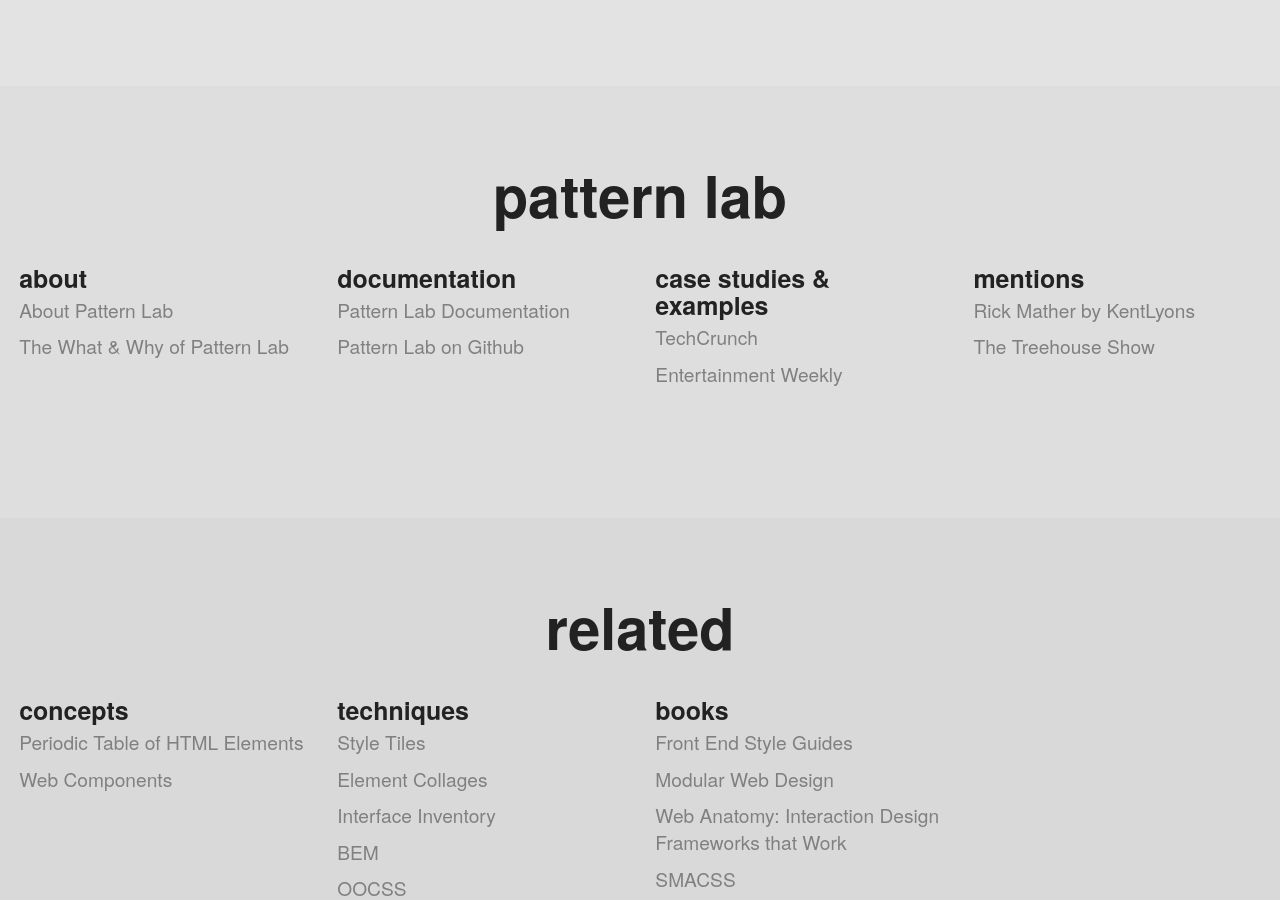
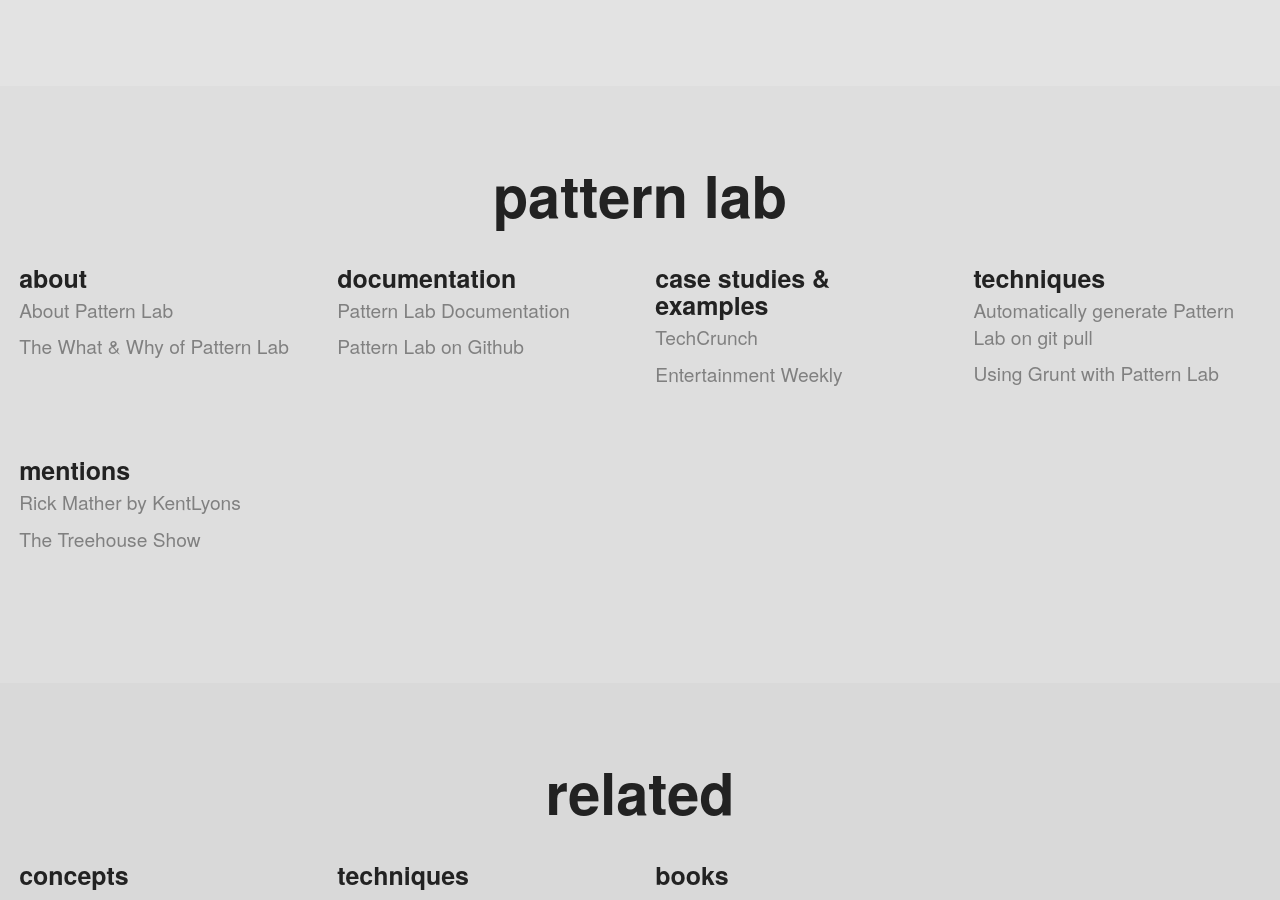
Before and after one commit to pattern-lab/website, a Jekyll site: the page built from patternlabsite/resources.html, in a window 1280 px wide and 900 px high, scrolled down 1979 px. Built offline with Jekyll 4.4.1, drawn with Linux system fonts in a browser that asks for light colours; Markdown is read by kramdown in place of the engine named in the settings; comment, search, counter and statistics services are not loaded.

Commit message:
Added Pattern Lab techniques category

```diff
--- a/patternlabsite/resources.html
+++ b/patternlabsite/resources.html
@@ -121,6 +121,13 @@
 			</ul>
 		</div>
 		<div class="gi">
+			<h3>Techniques</h3>
+			<ul class="list">
+				<li><a href="http://peterwilson.cc/pattern-lab-post-merge-hook/">Automatically generate Pattern Lab on git pull</a></li>
+				<li><a href="https://gist.github.com/bradfrost/9856884">Using Grunt with Pattern Lab</a></li>
+			</ul>
+		</div>
+		<div class="gi">
 			<h3>Mentions</h3>
 			<ul class="list">
 				<li><a href="http://blog.kentlyons.com/codelab/rick-mather/">Rick Mather by KentLyons</a></li>
```
